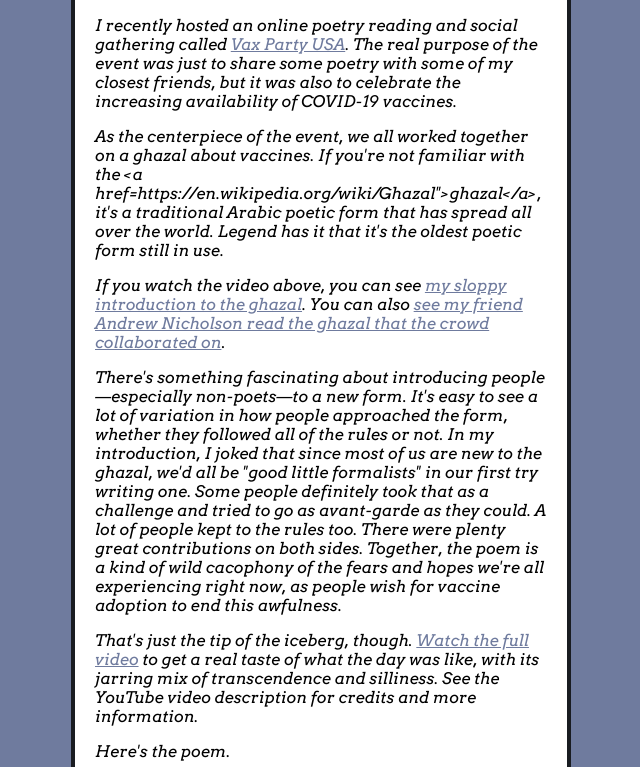
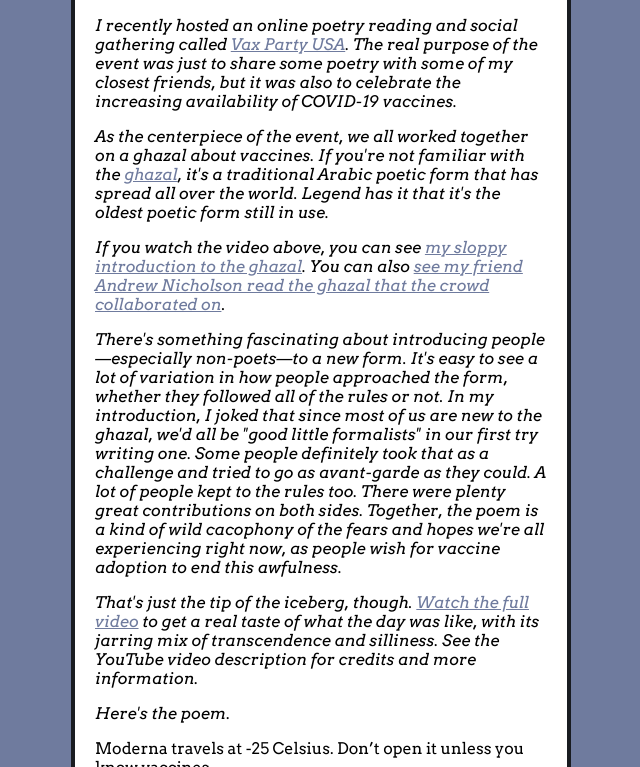
Before and after one commit to elliotharmon/blog.elliotharmon.org, a Jekyll site: the page built from _posts/2021-05-03-vaccine-ghazal.md, in a window 1280 px wide and 900 px high, scrolled down 309 px, cut to the strip 133-900 px from the top of the window. Shown: the whole strip, without its empty margins (319-959 px from the left). Built offline with Jekyll 4.4.1, drawn with Linux system fonts in a browser that asks for light colours.

Commit message:
Update 2021-05-03-vaccine-ghazal.md

```diff
--- a/_posts/2021-05-03-vaccine-ghazal.md
+++ b/_posts/2021-05-03-vaccine-ghazal.md
@@ -9,7 +9,7 @@
 
 <p style="font-style: italic;">I recently hosted an online poetry reading and social gathering called <a href="https://www.youtube.com/watch?v=f1T0FBMsOaY">Vax Party USA</a>. The real purpose of the event was just to share some poetry with some of my closest friends, but it was also to celebrate the increasing availability of COVID-19 vaccines.</p>
 
-<p style="font-style: italic;">As the centerpiece of the event, we all worked together on a ghazal about vaccines. If you're not familiar with the <a href=https://en.wikipedia.org/wiki/Ghazal">ghazal</a>, it's a traditional Arabic poetic form that has spread all over the world. Legend has it that it's the oldest poetic form still in use.</p>
+<p style="font-style: italic;">As the centerpiece of the event, we all worked together on a ghazal about vaccines. If you're not familiar with the <a href="https://en.wikipedia.org/wiki/Ghazal">ghazal</a>, it's a traditional Arabic poetic form that has spread all over the world. Legend has it that it's the oldest poetic form still in use.</p>
 
 <p style="font-style: italic;">If you watch the video above, you can see <a href="https://www.youtube.com/watch?v=f1T0FBMsOaY&t=1674s">my sloppy introduction to the ghazal</a>. You can also <a href="https://www.youtube.com/watch?v=f1T0FBMsOaY&t=3424s">see my friend Andrew Nicholson read the ghazal that the crowd collaborated on</a>.</p>
 
```
